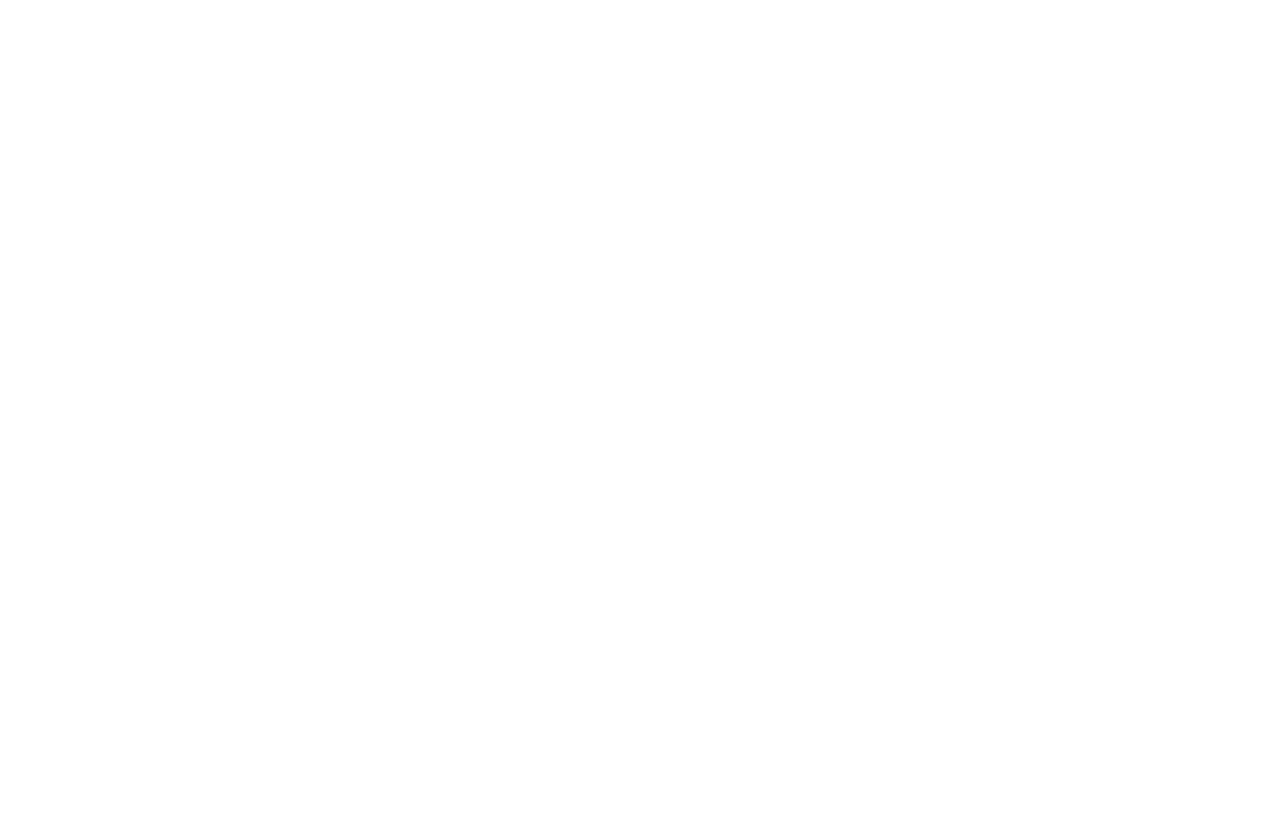
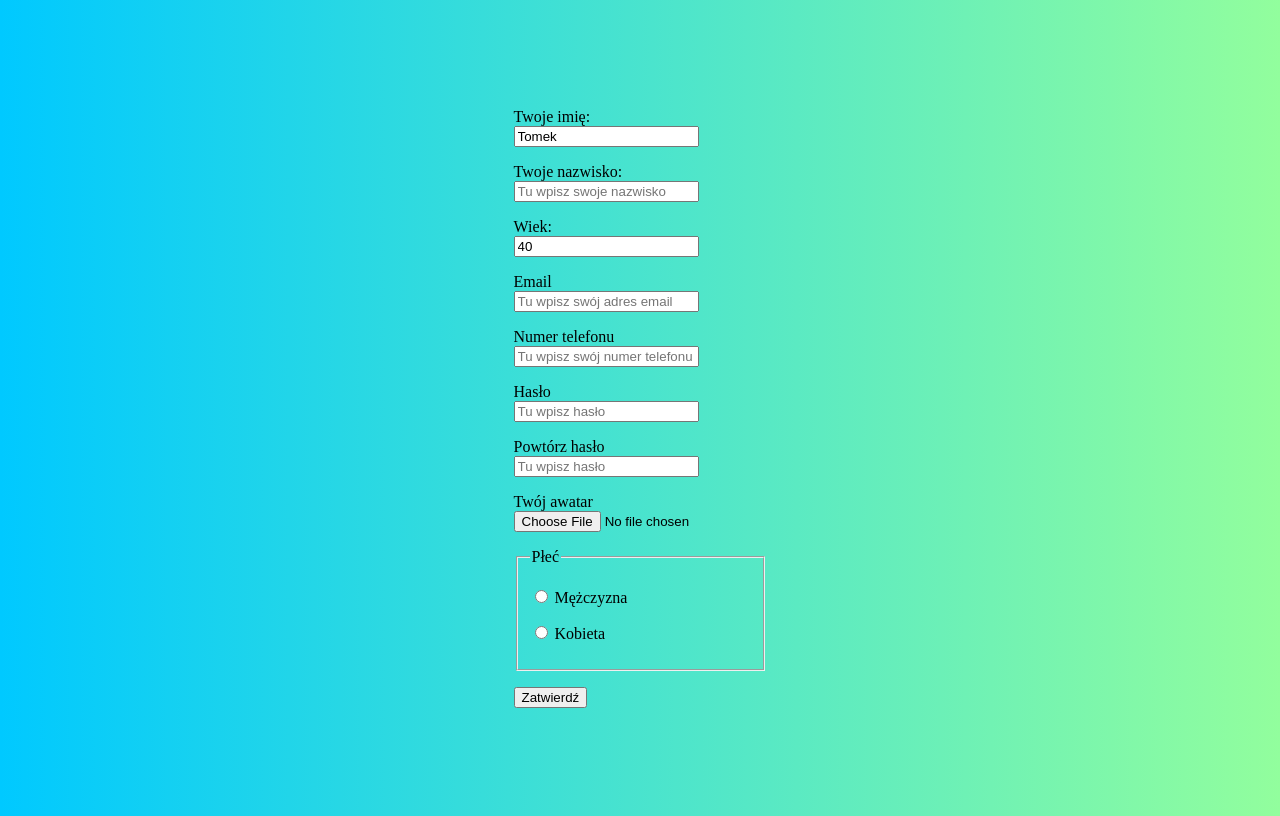
Before and after one commit to sienkiewicztomasz/homepage, a plain HTML site: page formularz.html in a window 1280 px wide. Drawn offline with Linux system fonts and the light colour scheme.

Commit message:
add form to my homepage

```diff
--- /dev/null
+++ b/CSS/formstyle.css
@@ -0,0 +1,15 @@
+.html {
+    box-sizing: border-box;
+}
+
+*, *:after, *:before {
+    box-sizing: inherit;
+}
+
+.body {
+    background: linear-gradient(90deg, #00C9FF 0%, #92FE9D 100%);
+    display: flex;
+    align-items: center;
+    justify-content: center;
+    min-height: 100vh;
+}
--- a/formularz.html
+++ b/formularz.html
@@ -0,0 +1,62 @@
+<!DOCTYPE html>
+<html class="html" lang="pl">
+<head>
+    <meta charset="UTF-8">
+    <meta name="viewport" content="width=device-width, initial-scale=1.0">
+    <meta http-equiv="X-UA-Compatible" content="ie=edge">
+    <title>Formularz</title>
+    <link href="css/formstyle.css" rel="stylesheet" type="text/css">
+</head>
+<body class="body">
+    <main class="main">
+        <form class="form" action="http://dev.cotenfrontend.pl" method="POST">
+            <p>
+                <label class="label" for="name">Twoje imię:</label><br>
+                    <input name="name" required value="Tomek" placeholder="Tu wpisz swoje imię" id="name">
+            </p>
+            <p>
+                <label class="label" for="surname">Twoje nazwisko:</label><br>
+                    <input name="surname" required placeholder="Tu wpisz swoje nazwisko" id="surname">
+            </p>
+            <p>
+                <label class="label" for="age">Wiek:</label><br>
+                    <input type="number" name="age" value="40" placeholder="Tu wpisz swój wiek" id="age">
+            </p>
+            <p>
+                <label class="label" for="email">Email</label><br>
+                    <input type="email" name="email" placeholder="Tu wpisz swój adres email" id="email">
+            </p>
+            <p>
+                <label class="label" for="tel">Numer telefonu</label><br>
+                    <input type="tel" name="tel" placeholder="Tu wpisz swój numer telefonu" id="tel">
+            </p>
+            <p>
+                <label class="label" for="password">Hasło</label><br>
+                    <input type="password" pattern="(?=^.{8,}$)((?=.*\d)|(?=.*\W+))(?![.\n])(?=.*[A-Z])(?=.*[a-z]).*$" name="password" placeholder="Tu wpisz hasło" id="password">
+            </p>
+            <p>
+                <label class="label" for="repeatPassword">Powtórz hasło</label><br>
+                    <input type="password" pattern="(?=^.{8,}$)((?=.*\d)|(?=.*\W+))(?![.\n])(?=.*[A-Z])(?=.*[a-z]).*$" name="repeatPassword" placeholder="Tu wpisz hasło" id="repeatPassword">
+            </p>
+            <p>
+                <label class="label" for="file">Twój awatar</label><br>
+                    <input type="file" name="file" placeholder="Tu wpisz hasło" id="file">
+            </p>
+            <fieldset class="fieldset">
+                <legend class="legend">Płeć</legend>
+                <p>
+                    <input type="radio" name="radio" id="radio1">
+                    <label for="radio1">Mężczyzna</label>
+                </p>
+                <p>
+                    <input type="radio" name="radio" id="radio2">
+                    <label for="radio2">Kobieta</label>
+                </p>
+            </fieldset>
+            <p>
+                <input type="submit" value="Zatwierdź">
+            </p>
+        </form>
+    </main>
+</body>
+</html>
```
Also changed, not shown: index.html (+4 -1 lines), pamietniczek.html (+1 -1 lines), CSS/style.css (renamed from style.css).
